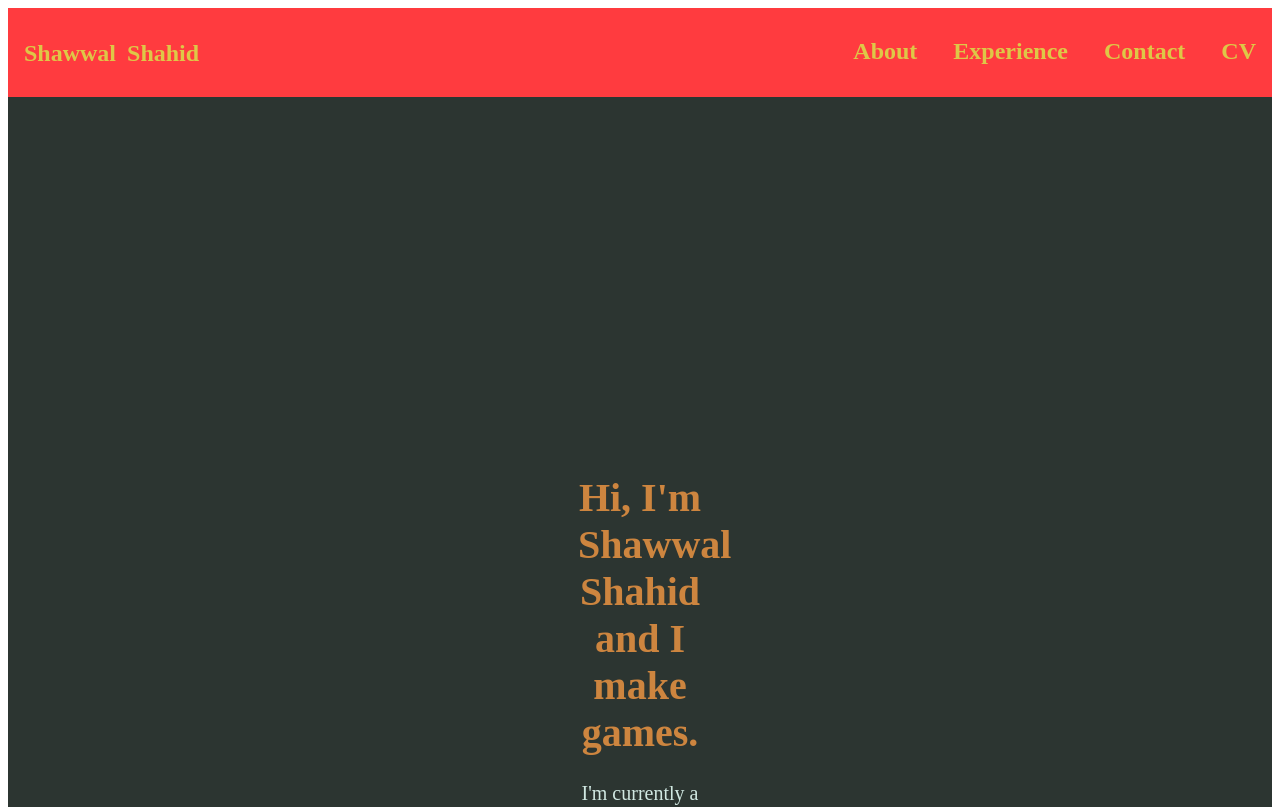
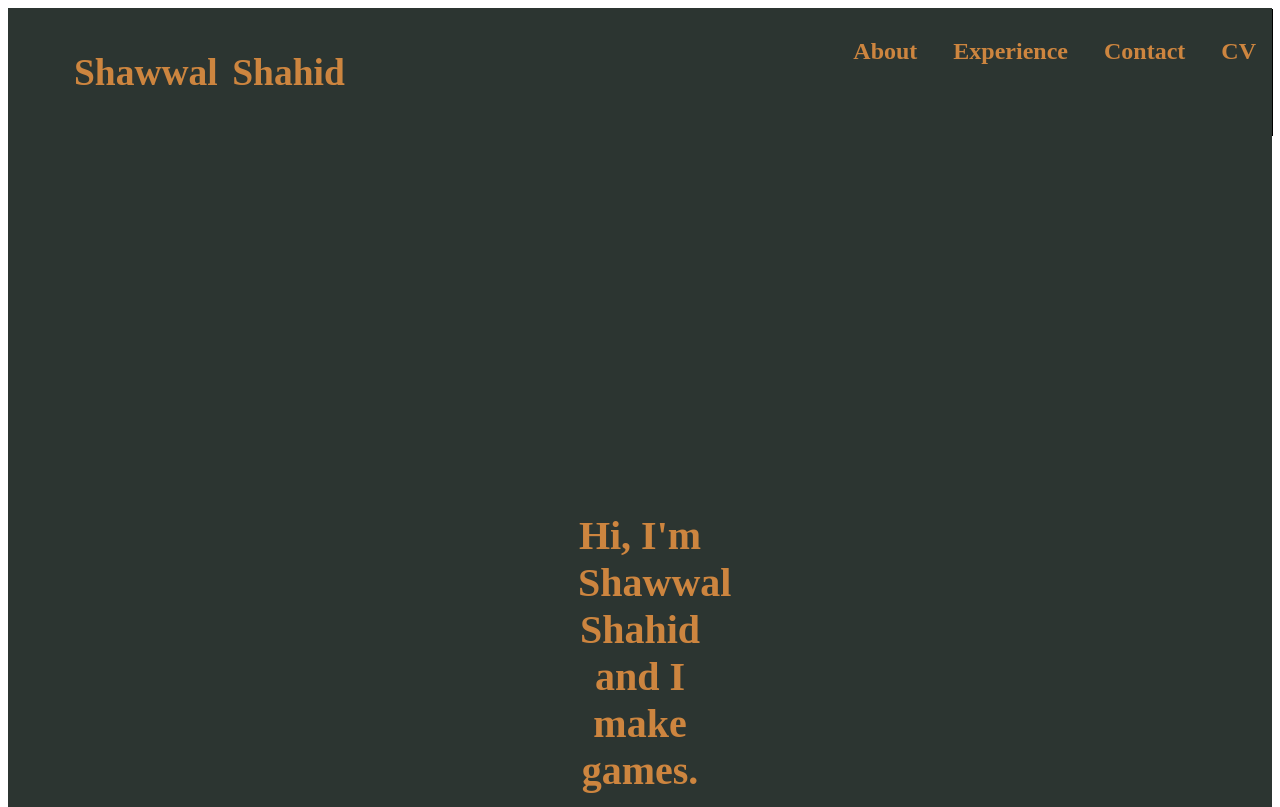
Before and after one commit to Shawwal00/Portfolio, a plain HTML site: page index.html in a window 1280 px wide. Shown: the top 807 px of the page. Drawn offline with Linux system fonts and the light colour scheme.

Commit message:
1.1 - added shadows + changed colours

```diff
--- a/index.html
+++ b/index.html
@@ -4,21 +4,22 @@
         .headerJump
         {
             padding: 10px 16px;
-            background-color: #ff3b3f;
+            background-color: #2C3531;
             text-align: right;
             word-spacing: 30px;
+            box-shadow: 1px 1px;
         }
         a:link
         {
-            color: #DEC747;
+            color: peru;
         }
         a:visited
         {
-            color:  #DEC747;
+            color:  peru;
         }
         a:hover
         {
-            color:  blueviolet;
+            color:  #DEC747;
         }
         a:active
         {
@@ -70,10 +71,13 @@
             word-spacing: 5px;
             text-align: left;
             margin-top: -45px;
+            font-size: 25px;
+            padding-left: 50px;
         }
         .name
         {
             color: peru;
+
         }
 
         .aboutStart
```
